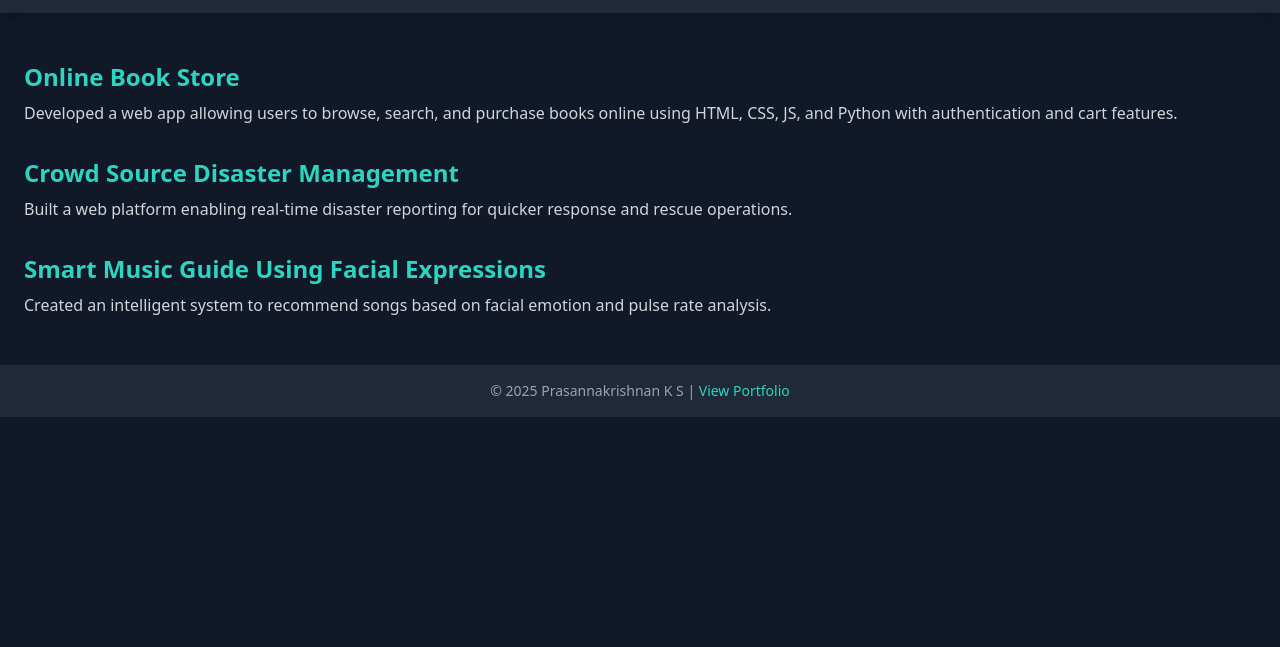
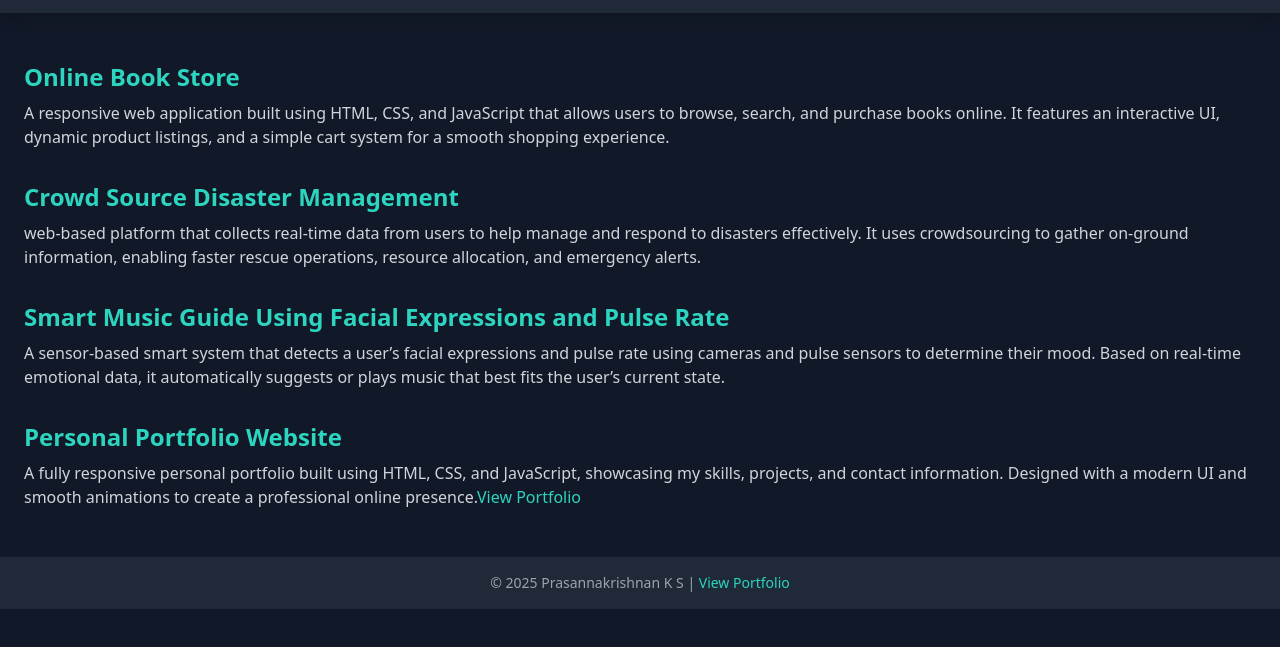
Before and after one commit to prasanna2223/portfolio.io, a plain HTML site: page projects.html in a window 1280 px wide. Shown: the part 51-698 px from the top of the page. Drawn offline with nearby package versions, Linux system fonts and the light colour scheme.

Commit message:
Update projects.html

```diff
--- a/projects.html
+++ b/projects.html
@@ -21,22 +21,28 @@
     </div>
   </nav>
 
-  <section class="container mx-auto px-6 py-12 space-y-8">
+   <section class="container mx-auto px-6 py-12 space-y-8">
     <div>
       <h2 class="text-2xl font-bold text-teal-400">Online Book Store</h2>
-      <p class="text-gray-300 mt-2">Developed a web app allowing users to browse, search, and purchase books online using HTML, CSS, JS, and Python with authentication and cart features.</p>
+      <p class="text-gray-300 mt-2">A responsive web application built using HTML, CSS, and JavaScript that allows users to browse, search, and purchase books online. It features an interactive UI, dynamic product listings, and a simple cart system for a smooth shopping experience.</p>
     </div>
     <div>
       <h2 class="text-2xl font-bold text-teal-400">Crowd Source Disaster Management</h2>
-      <p class="text-gray-300 mt-2">Built a web platform enabling real-time disaster reporting for quicker response and rescue operations.</p>
+      <p class="text-gray-300 mt-2">web-based platform that collects real-time data from users to help manage and respond to disasters effectively. It uses crowdsourcing to gather on-ground information, enabling faster rescue operations, resource allocation, and emergency alerts.</p>
     </div>
     <div>
-      <h2 class="text-2xl font-bold text-teal-400">Smart Music Guide Using Facial Expressions</h2>
-      <p class="text-gray-300 mt-2">Created an intelligent system to recommend songs based on facial emotion and pulse rate analysis.</p>
+      <h2 class="text-2xl font-bold text-teal-400">Smart Music Guide Using Facial Expressions and Pulse Rate</h2>
+      <p class="text-gray-300 mt-2">A sensor-based smart system that detects a user’s facial expressions and pulse rate using cameras and pulse sensors to determine their mood. Based on real-time emotional data, it automatically suggests or plays music that best fits the user’s current state.</p>
     </div>
+
+    <div>
+      <h2 class="text-2xl font-bold text-teal-400"> Personal Portfolio Website</h2>
+      <p class="text-gray-300 mt-2">A fully responsive personal portfolio built using HTML, CSS, and JavaScript, showcasing my skills, projects, and contact information. Designed with a modern UI and smooth animations to create a professional online presence.<a href="https://prasanna2223.github.io/portfolio.io/" target="_blank" class="text-teal-400 hover:underline">View Portfolio</a></p>
+    </div>
+
   </section>
 
-  <footer class="bg-gray-800 py-4 text-center text-gray-400 text-sm">
+ <footer class="bg-gray-800 py-4 text-center text-gray-400 text-sm">
     © 2025 Prasannakrishnan K S |
     <a href="https://prasanna2223.github.io/portfolio.io/" target="_blank" class="text-teal-400 hover:underline">View Portfolio</a>
   </footer>
```
